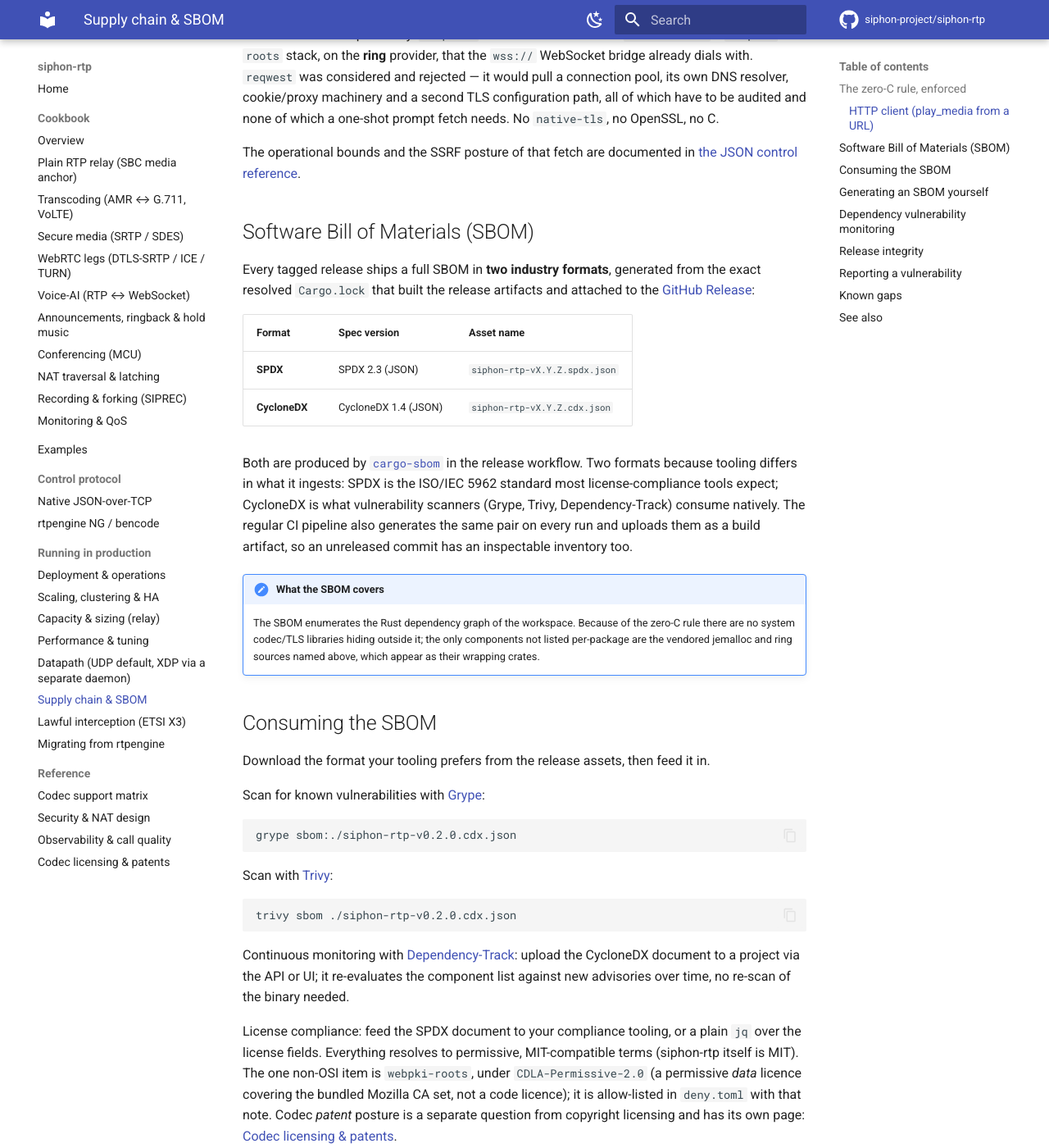
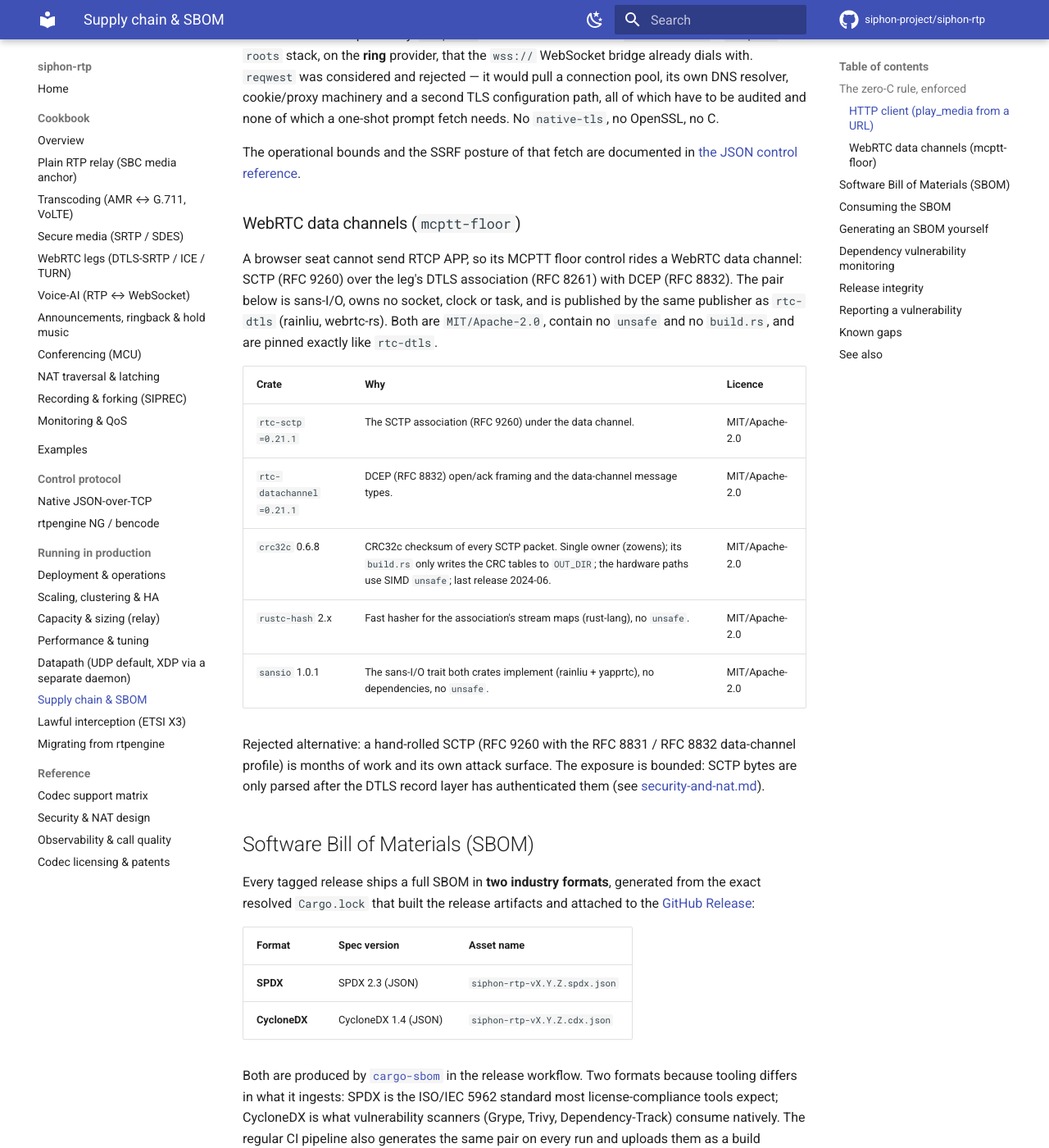
Before and after one commit to siphon-project/siphon-rtp, an MkDocs documentation site: the page built from docs/supply-chain.md, in a window 1280 px wide and 1400 px high, scrolled down 1873 px. Shown: the whole window at 82% size. Built offline with MkDocs 1.6.1 and Material for MkDocs 9.7.7, drawn with Linux system fonts in a browser that asks for light colours; comment, search, counter and statistics services are not loaded.

Commit message:
build(deps): add rtc-sctp and rtc-datachannel for webrtc data channels

```diff
--- a/docs/supply-chain.md
+++ b/docs/supply-chain.md
@@ -70,6 +70,27 @@
 
 The operational bounds and the SSRF posture of that fetch are documented in
 [the JSON control reference](control/json.md#playback-from-a-url).
+
+### WebRTC data channels (`mcptt-floor`)
+
+A browser seat cannot send RTCP APP, so its MCPTT floor control rides a WebRTC data channel: SCTP
+(RFC 9260) over the leg's DTLS association (RFC 8261) with DCEP (RFC 8832). The pair below is
+sans-I/O, owns no socket, clock or task, and is published by the same publisher as `rtc-dtls`
+(rainliu, webrtc-rs). Both are `MIT/Apache-2.0`, contain no `unsafe` and no `build.rs`, and are
+pinned exactly like `rtc-dtls`.
+
+| Crate | Why | Licence |
+| --- | --- | --- |
+| `rtc-sctp` `=0.21.1` | The SCTP association (RFC 9260) under the data channel. | MIT/Apache-2.0 |
+| `rtc-datachannel` `=0.21.1` | DCEP (RFC 8832) open/ack framing and the data-channel message types. | MIT/Apache-2.0 |
+| `crc32c` 0.6.8 | CRC32c checksum of every SCTP packet. Single owner (zowens); its `build.rs` only writes the CRC tables to `OUT_DIR`; the hardware paths use SIMD `unsafe`; last release 2024-06. | MIT/Apache-2.0 |
+| `rustc-hash` 2.x | Fast hasher for the association's stream maps (rust-lang), no `unsafe`. | MIT/Apache-2.0 |
+| `sansio` 1.0.1 | The sans-I/O trait both crates implement (rainliu + yapprtc), no dependencies, no `unsafe`. | MIT/Apache-2.0 |
+
+Rejected alternative: a hand-rolled SCTP (RFC 9260 with the RFC 8831 / RFC 8832 data-channel profile)
+is months of work and its own attack surface. The exposure is bounded: SCTP bytes are only parsed
+after the DTLS record layer has authenticated them (see
+[security-and-nat.md](security-and-nat.md#webrtc-data-channel-floor-control)).
 
 ## Software Bill of Materials (SBOM)
 
```
Also changed, not shown: 4 other files.
